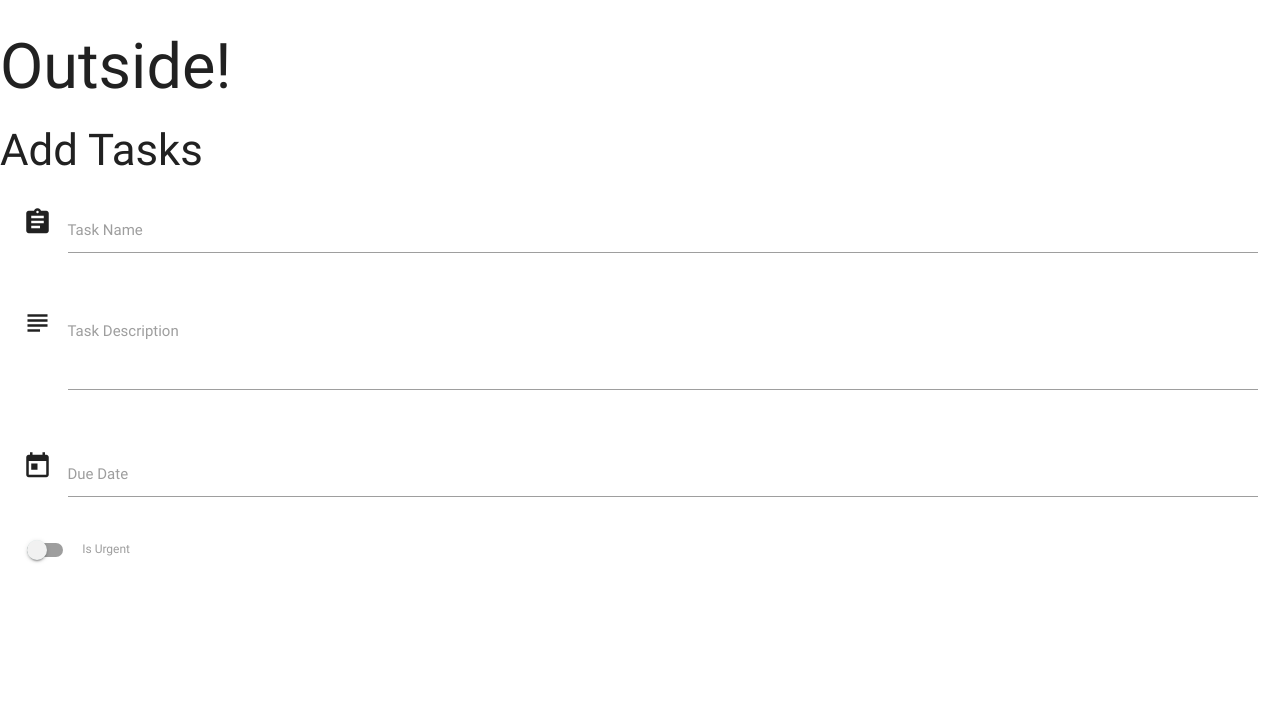
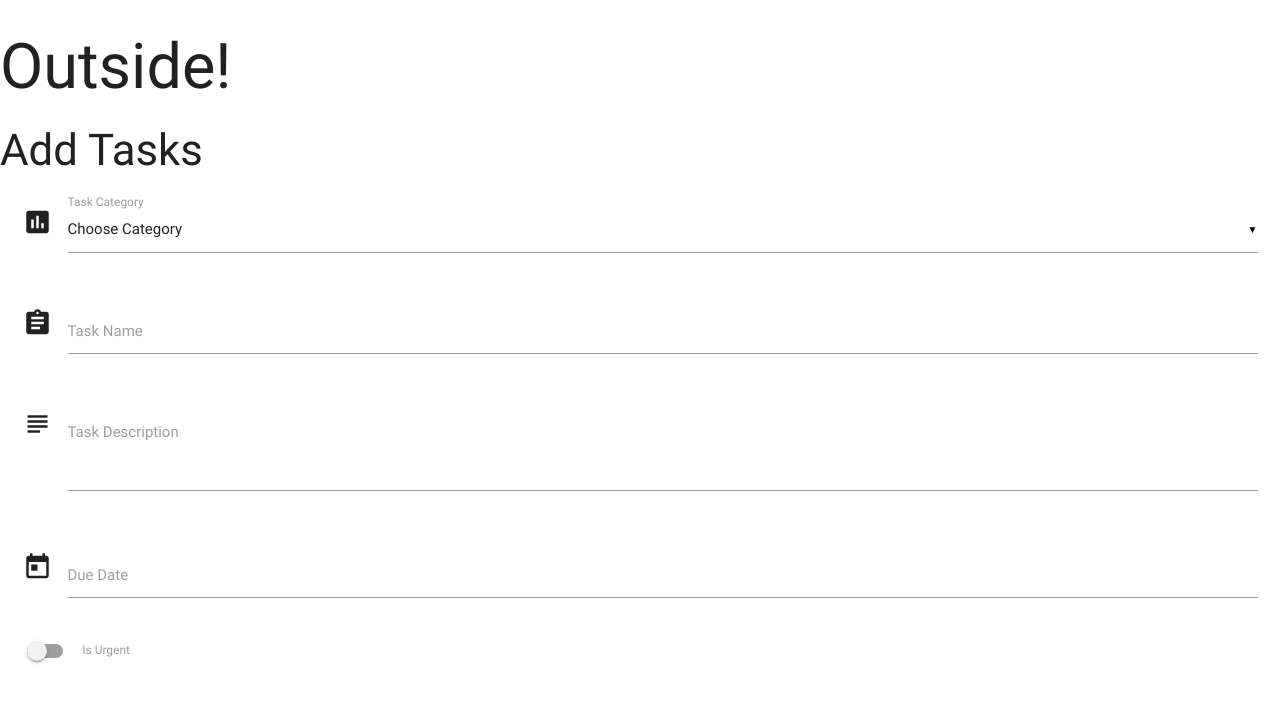
Before and after one commit to elg1e/task-manager, a Flask app: page /add_task in a window 1280 px wide. Shown: the top 703 px of the page. Run offline with Flask 2, Linux system fonts and the light colour scheme; data that the repository does not hold is empty; some libraries are stand-ins or nearby versions.

Commit message:
Added select dropdown to form on addtask.html

```diff
--- a/app.py
+++ b/app.py
@@ -17,7 +17,8 @@ def get_tasks():
 
 @app.route('/add_task')
 def add_task():
-    return render_template('addtask.html')
+    return render_template('addtask.html',
+    categories=mongo.db.categories.find())
 
 if __name__ == '__main__':
     app.run(host=os.environ.get('IP','0.0.0.0'),
--- a/templates/addtask.html
+++ b/templates/addtask.html
@@ -3,6 +3,18 @@
 <h3>Add Tasks</h3>
 <div class="row">
     <form actions="" method="POST" class="col s12">
+        <div class="row">
+        <div class="input-field col s12">
+            <i class="material-icons prefix">poll</i>
+            <select id="category" name="category_name">
+                <option value="" disabled selected>Choose Category</option>
+                {% for cat in categories %}
+                <option value="{{cat.category_name}}">{{cat.category_name}}</option>
+                {% endfor %}
+            </select>
+            <label>Task Category</label>
+        </div>
+        </div>
         <div class="row">
             <div class="input-field col s12">
                 <i class="material-icons prefix">assignment</i>
@@ -28,8 +40,7 @@
             <div class="switch">
                 <label>
                     <input id="is_urgent" name="is_urgent" type="checkbox">
-      <span class="lever"></span>
-      Is Urgent
+                    <span class="lever"></span> Is Urgent
                 </label>
             </div>
     </form>
--- a/templates/base.html
+++ b/templates/base.html
@@ -1,18 +1,19 @@
 <!DOCTYPE html>
 <html>
+
 <head>
     <link href="https://fonts.googleapis.com/icon?family=Material+Icons" rel="stylesheet">
-        <link rel="stylesheet"  href="https://cdnjs.cloudflare.com/ajax/libs/materialize/0.100.2/css/materialize.min.css">
+    <link rel="stylesheet" href="https://cdnjs.cloudflare.com/ajax/libs/materialize/0.100.2/css/materialize.min.css">
 </head>
+
 <body>
-        <h1>Outside!</h1>
-            {% block content %}
-            {% endblock %}
+    <h1>Outside!</h1> {% block content %} {% endblock %}
     <script src="https://cdnjs.cloudflare.com/ajax/libs/jquery/3.4.1/jquery.min.js" integrity="sha256-CSXorXvZcTkaix6Yvo6HppcZGetbYMGWSFlBw8HfCJo=" crossorigin="anonymous"></script>
     <script src="https://cdnjs.cloudflare.com/ajax/libs/materialize/0.100.2/js/materialize.min.js"></script>
     <script type="text/javascript">
-            $(document).ready(function(){
+        $(document).ready(function() {
             $('.collapsible').collapsible();
+            $('select').material_select();
         });
 
         $('.datepicker').pickadate({
@@ -29,4 +30,5 @@
         });
     </script>
 </body>
+
 </html>
```
Lines whose indentation alone changed are shown as unchanged.
